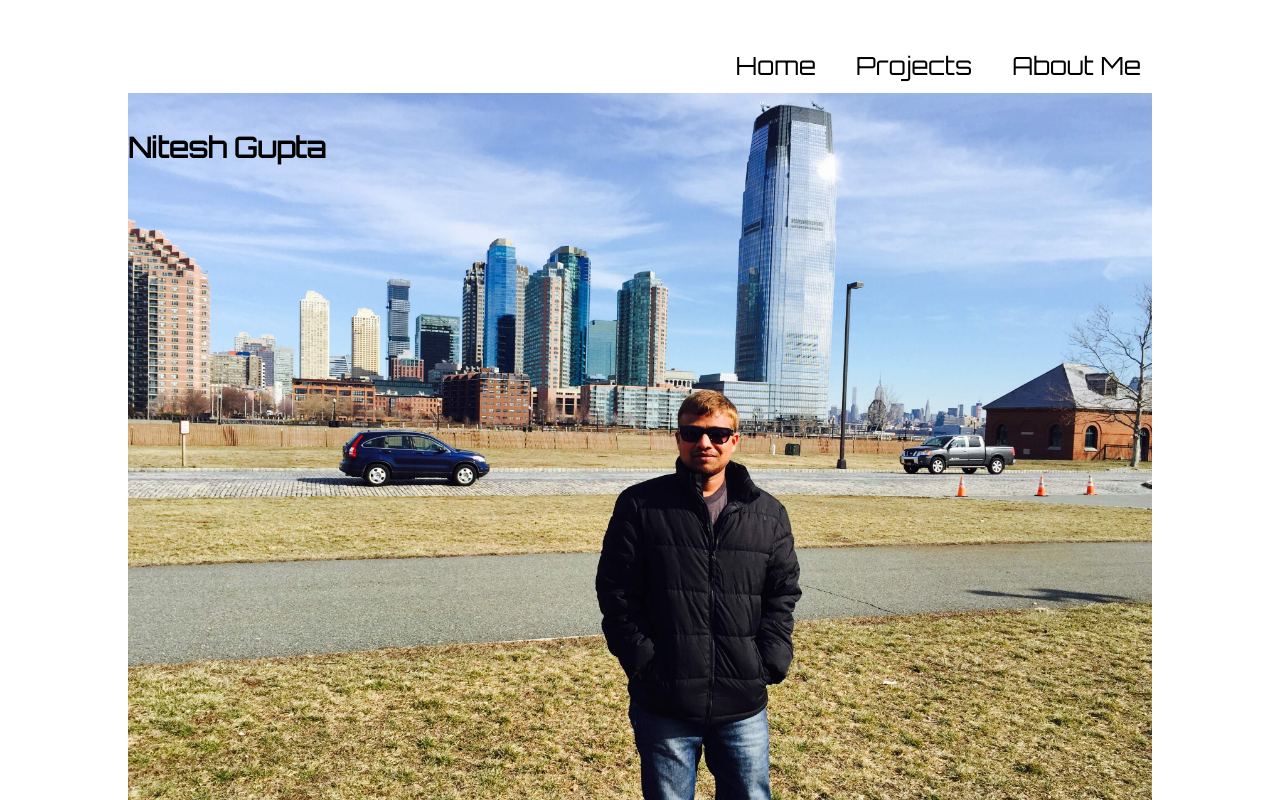
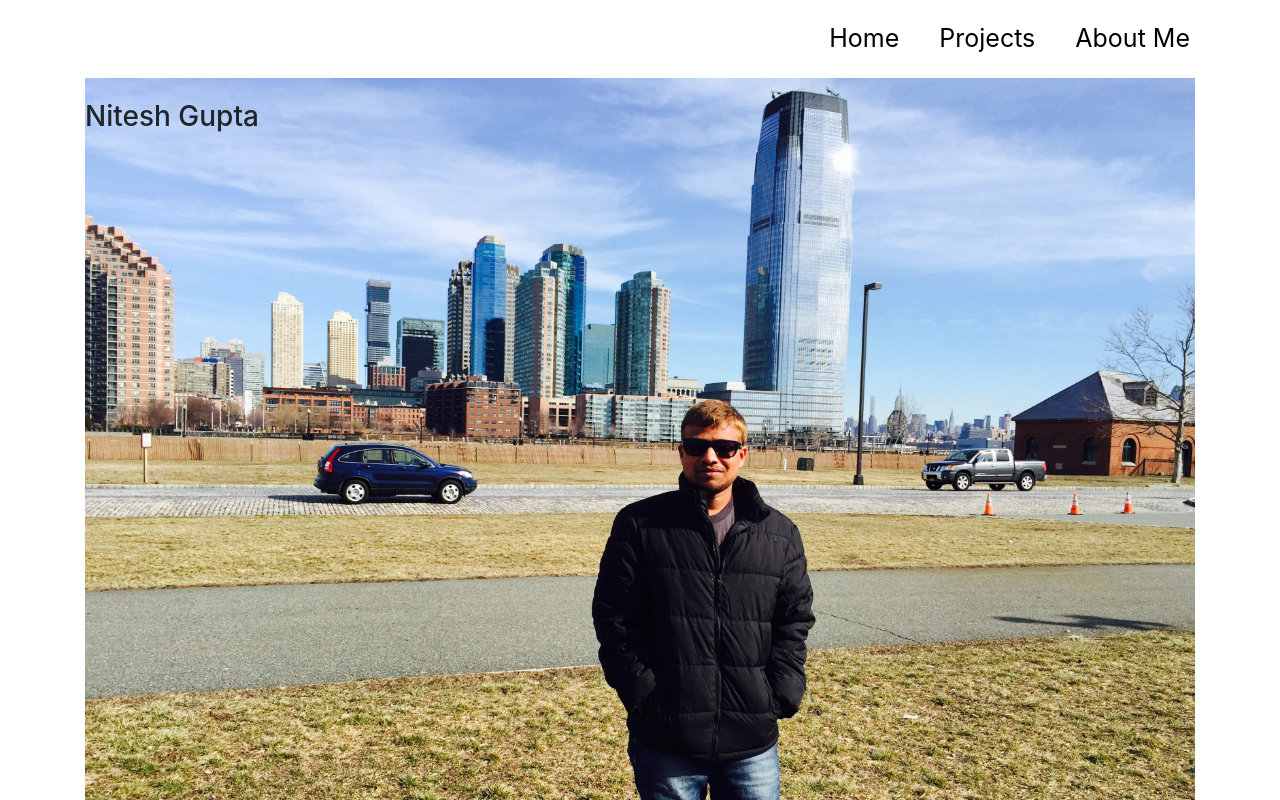
Before and after one commit to nitesh-g/portfolio-nitesh, a React app: page / in a window 1280 px wide. Shown: the top 800 px of the page. Built offline with nearby package versions, Linux system fonts and the light colour scheme.

Commit message:
skills tab added to the projects

```diff
--- a/package.json
+++ b/package.json
@@ -10,6 +10,7 @@
     "babel-loader": "7.1.2",
     "babel-preset-react-app": "^3.1.1",
     "babel-runtime": "6.26.0",
+    "bootstrap": "^4.0.0",
     "case-sensitive-paths-webpack-plugin": "2.1.1",
     "chalk": "1.1.3",
     "css-loader": "0.28.7",
@@ -27,8 +28,10 @@
     "fs-extra": "3.0.1",
     "html-webpack-plugin": "2.29.0",
     "jest": "20.0.4",
+    "jquery": "^3.3.1",
     "node": "^9.5.0",
     "object-assign": "4.1.1",
+    "popper.js": "^1.12.9",
     "postcss-flexbugs-fixes": "3.2.0",
     "postcss-loader": "2.0.8",
     "promise": "8.0.1",
--- a/src/components/NavigationBar/NavigationBar.css
+++ b/src/components/NavigationBar/NavigationBar.css
@@ -1,7 +1,9 @@
 .nav-bar-wrapper {
     display: flex;
-    position: fixed;
-    right: 119px;
+    padding: 0px !important;
+    /* position: fixed; */
+    /* right: 119px; */
+    justify-content: flex-end;
 }
 
 .nav-bar-wrapper .nav-bar {
--- a/src/components/NavigationBar/NavigationBar.js
+++ b/src/components/NavigationBar/NavigationBar.js
@@ -5,7 +5,7 @@ import { Link } from 'react-router'
 export default class NavigationBar extends Component {
     render() {
         return(
-           <div className="nav-bar-wrapper">
+           <div className="nav-bar-wrapper container">
                <Link className="nav-bar" to="/" >Home</Link>
                <Link className="nav-bar" to="/projects" >Projects</Link>
                <Link className="nav-bar" to="/aboutMe">About Me</Link>
--- /dev/null
+++ b/src/components/SkillsComponent/MySkills.css
@@ -0,0 +1,4 @@
+.skill-title{
+    text-align: center;
+    font-weight: bold;
+}
--- a/src/components/SkillsComponent/MySkills.js
+++ b/src/components/SkillsComponent/MySkills.js
@@ -1,11 +1,21 @@
 import React, { Component } from 'react'
+
+import './MySkills.css'
 
 export default class MySkills extends Component {
     render() {
         return(
-            <div className="Container">
+        <div className="container">
+            <h3 className="skill-title">My {this.props.title}</h3>
+            <div className="row">
+                <div className="col-xs-12 col-md-6 idea-tab">
 
+                </div>
+                <div className="col-xs-12 col-md-6 code-tab">
+                    Hello code tab
+                </div>
             </div>
+        </div>
         );
     }
 }
--- a/src/containers/Home.js
+++ b/src/containers/Home.js
@@ -22,9 +22,9 @@ export default class Home extends Component {
 
 	render() {
 		return (
-			<Container>
+			<div className="container">
 				<h3 className="name-portfolio">Nitesh Gupta</h3>
-				<Image src={require ('../assets/Nitesh-NJ.jpg')} alt="Nitesh-Pic" />
+				<Image className="nitesh-img" src={require ('../assets/Nitesh-NJ.jpg')} alt="Nitesh-Pic" />
 				<p>
 					Nitesh ipsum dolor sit amet, consectetur adipiscing elit, sed do eiusmod tempor incididunt ut labore et dolore magna aliqua.
 					Ut enim ad minim veniam, quis nostrud exercitation ullamco laboris nisi ut aliquip ex ea commodo consequat.
@@ -36,7 +36,7 @@ export default class Home extends Component {
 					Excepteur sint occaecat cupidatat non proident, sunt in culpa qui officia deserunt mollit anim id est laborum.
 
 				</p>
-			</Container>
+			</div>
 		)
 	}
 }
--- a/src/containers/Projects.js
+++ b/src/containers/Projects.js
@@ -5,10 +5,12 @@ import MySkills from '../components/SkillsComponent/MySkills'
 export default class Projects extends Component {
 	render(){
 		return(
-			<Container>
+			<div>
 				<h1 className="project-title-wrapper" > Nitesh Projects</h1>
-				<MySkills />
-			</Container>
+				<MySkills
+				title="Skills"
+				 />
+			</div>
 			);
 }
 }
--- a/src/containers/container.css
+++ b/src/containers/container.css
@@ -1,10 +1,8 @@
+.nitesh-img{
+    position: relative;
+}
 .name-portfolio {
-    position: relative;
+    position: absolute;
     top: 100px;
-
-
+    z-index: 1;
 }
-
-.project-title-wrapper {
-    padding-top: 100px;
-}
--- a/src/index.js
+++ b/src/index.js
@@ -1,6 +1,7 @@
 import React from 'react';
 import ReactDOM from 'react-dom'
 import routes from './routes'
+import '../node_modules/bootstrap/dist/css/bootstrap.min.css'
 
 import  {AppContainer}  from 'react-hot-loader'
 
```
Also changed, not shown: 1 other file (tests, documents, lock files or other folders).
